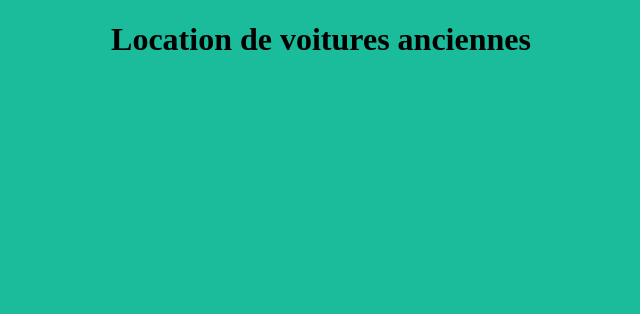
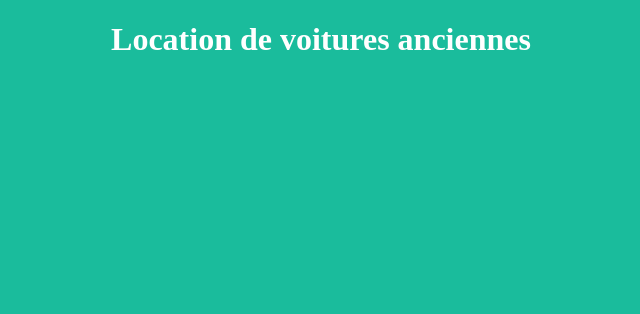
Before and after one commit to tarikelh/locationVoiture, a plain HTML site: page index.html in a window 1280 px wide. Shown: the whole page, without its empty margins (319-959 px from the left). Drawn offline with Linux system fonts and the light colour scheme.

Commit message:
modif petite

```diff
--- a/index.html
+++ b/index.html
@@ -5,6 +5,6 @@
 		<title></title>
 	</head>
 	<body style="background-color:#1abc9c">
-		<h1 style="padding-top:20; padding-bottom: 20%; text-align: center;">Location de voitures anciennes</h1>
+		<h1 style="padding-top:20; padding-bottom: 20%; text-align: center; color:#ffffff">Location de voitures anciennes</h1>
 	</body>
 </html>
```
